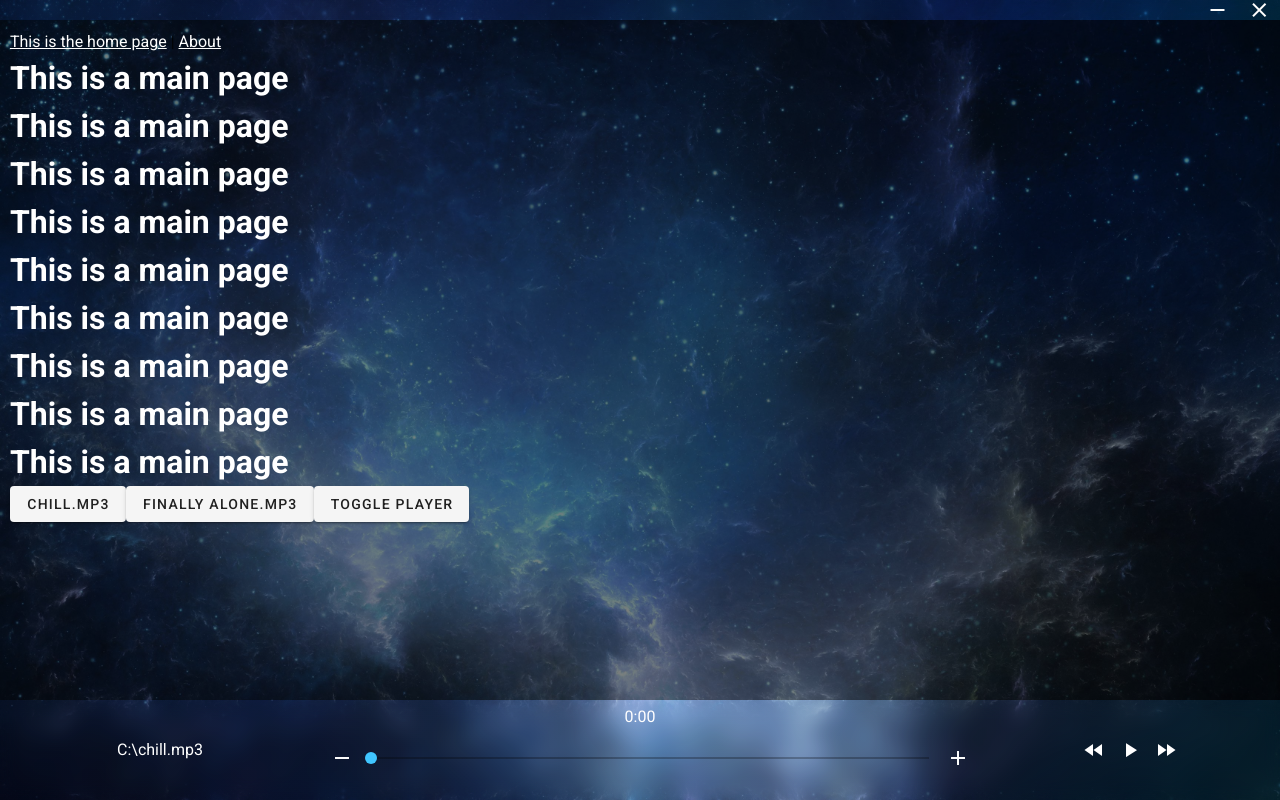
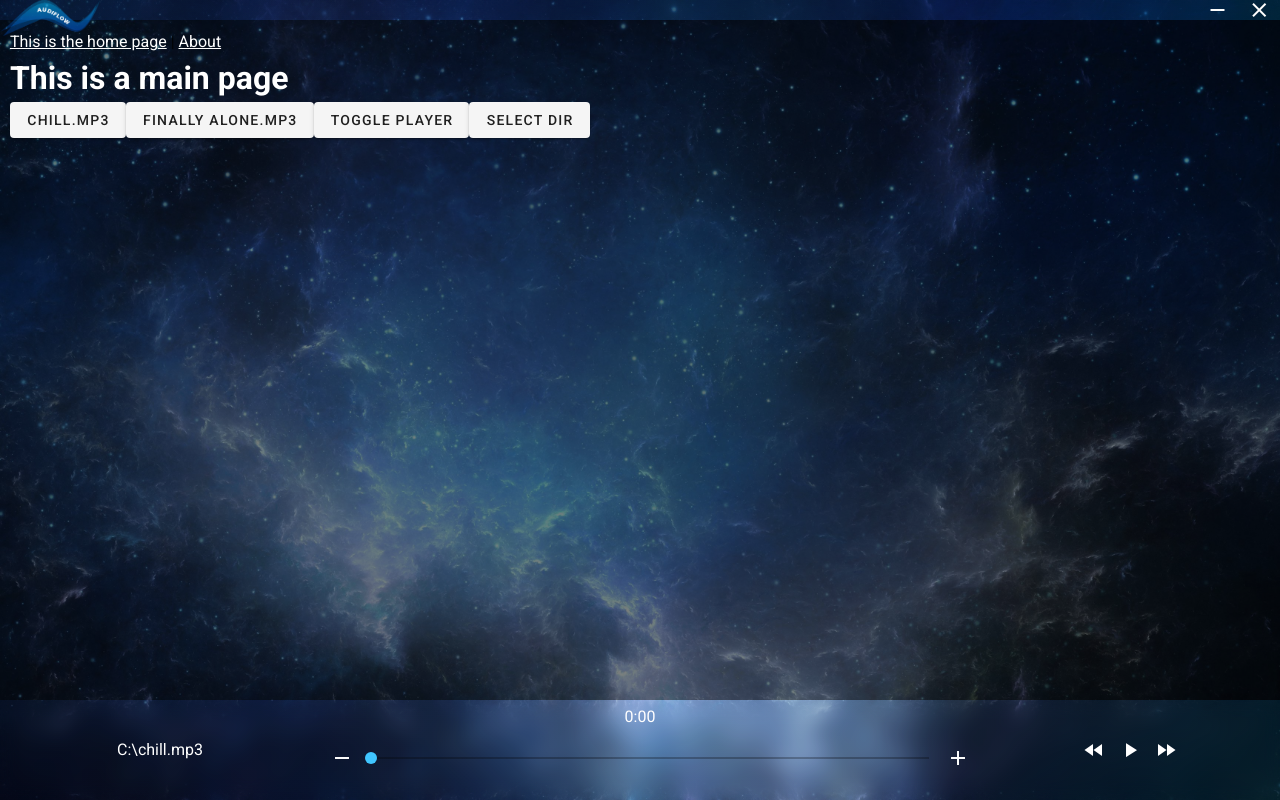
Before and after one commit to treygrr/audiflow, a Vue app: page /#/ in a window 1280 px wide. Both pictures are taken after a click on the button "CHILL.MP3". Built offline with nearby package versions, Linux system fonts and the light colour scheme; a small style sheet from the web is missing; what vue-audio-visual would draw is missing.

Commit message:
Add ability to select dir

```diff
--- a/src/layouts/MainLayout.vue
+++ b/src/layouts/MainLayout.vue
@@ -1,7 +1,7 @@
 <template>
   <div class="home">
     <figure class="image-figure">
-      <img class="logo">
+      <img class="logo" src="../assets/audiflow.png">
     </figure>
     <div class="navbar">
       <div class="system-drag"></div>
@@ -24,6 +24,7 @@
         <v-btn @click.native="setChill()">chill.mp3</v-btn>
         <v-btn @click.native="setAlone()">finally alone.mp3</v-btn>
         <v-btn v-if="file" @click.native="hidePlayer()">Toggle Player</v-btn>
+        <v-btn v-if="file" @click.native="selectDirs()">select dir</v-btn>
       </section>
     </div>
     <transition
@@ -170,6 +171,9 @@ export default {
         console.log(result)
       })
     },
+    selectDirs(){
+      this.$ipcRenderer.send('select-dirs')
+    },
     closeApp() {
       this.$ipcRenderer.invoke('close').then((result) => {
         console.log(result)
--- a/src/pages/Main.vue
+++ b/src/pages/Main.vue
@@ -1,6 +1,5 @@
 <template>
-  <div class="about">
+  <div class="mainpage">
     <h1>This is a main page</h1>
-    <h1>This is a main page</h1><h1>This is a main page</h1><h1>This is a main page</h1><h1>This is a main page</h1><h1>This is a main page</h1><h1>This is a main page</h1><h1>This is a main page</h1><h1>This is a main page</h1>
   </div>
 </template>
```
Also changed, not shown: src/background.js (+10 -3 lines).
